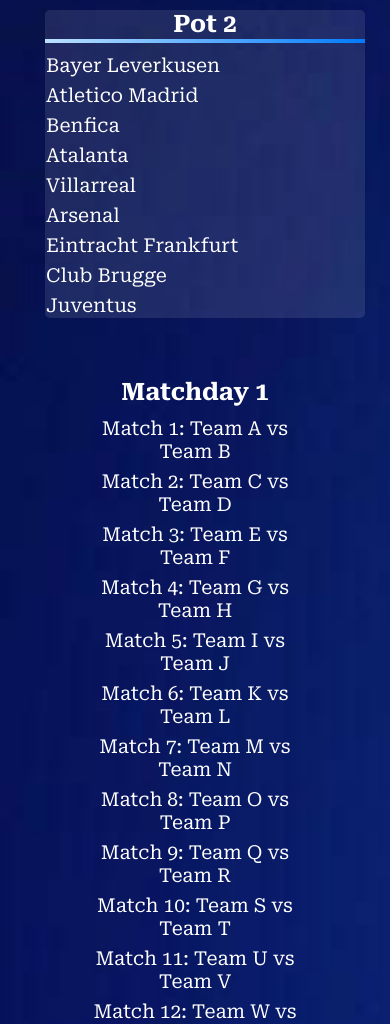
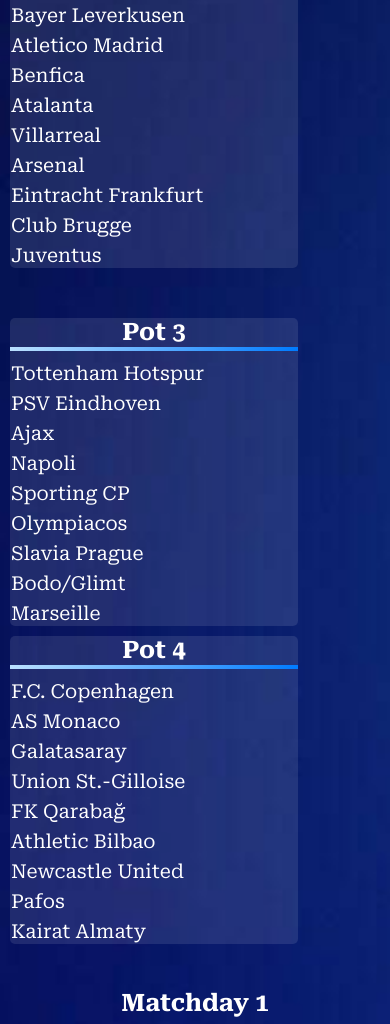
Before and after one commit to giftninho/champions-league, a plain HTML site: page index.html in a window 390 px wide. Shown: the part 542-1566 px from the top of the page. Drawn offline with Linux system fonts and the light colour scheme; a web font is replaced by a local one.

Commit message:
Updated CSS for responsiveness and reordered matchdays on small screens

```diff
--- a/styles.css
+++ b/styles.css
@@ -105,7 +105,16 @@ header img {
     flex-direction: column;
     align-items: center;
   }
-  .pots {
-    grid-template-columns: 1fr;
+
+  .pot {
+    order: 1; /* Pots come first */
+    width: 90%;
+    margin: 10px 0;
+  }
+
+  .matchday {
+    order: 2; /* Matchdays after pots */
+    width: 90%;
+    margin: 10px 0;
   }
 }
```
